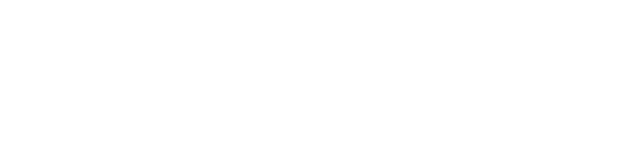
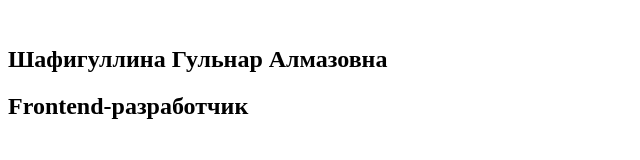
Before and after one commit to blaahhhhh/git, a plain HTML site: page index.html in a window 1280 px wide. Shown: the whole page, without its empty margins (0-640 px from the left). Drawn offline with Linux system fonts and the light colour scheme.

Commit message:
Add header

```diff
--- a/index.html
+++ b/index.html
@@ -7,6 +7,14 @@
     <link href="style.css"></link>
 </head>
 <body>
-
+    <div class="header">
+        <img src="#" alt="">
+        <div class="inf">
+            <h2> Шафигуллина Гульнар Алмазовна</h2>
+            <h2>Frontend-разработчик</h2>
+        </div>
+    </div>
+    <div class="main">
+    </div>
 </body>
 </html>
```
